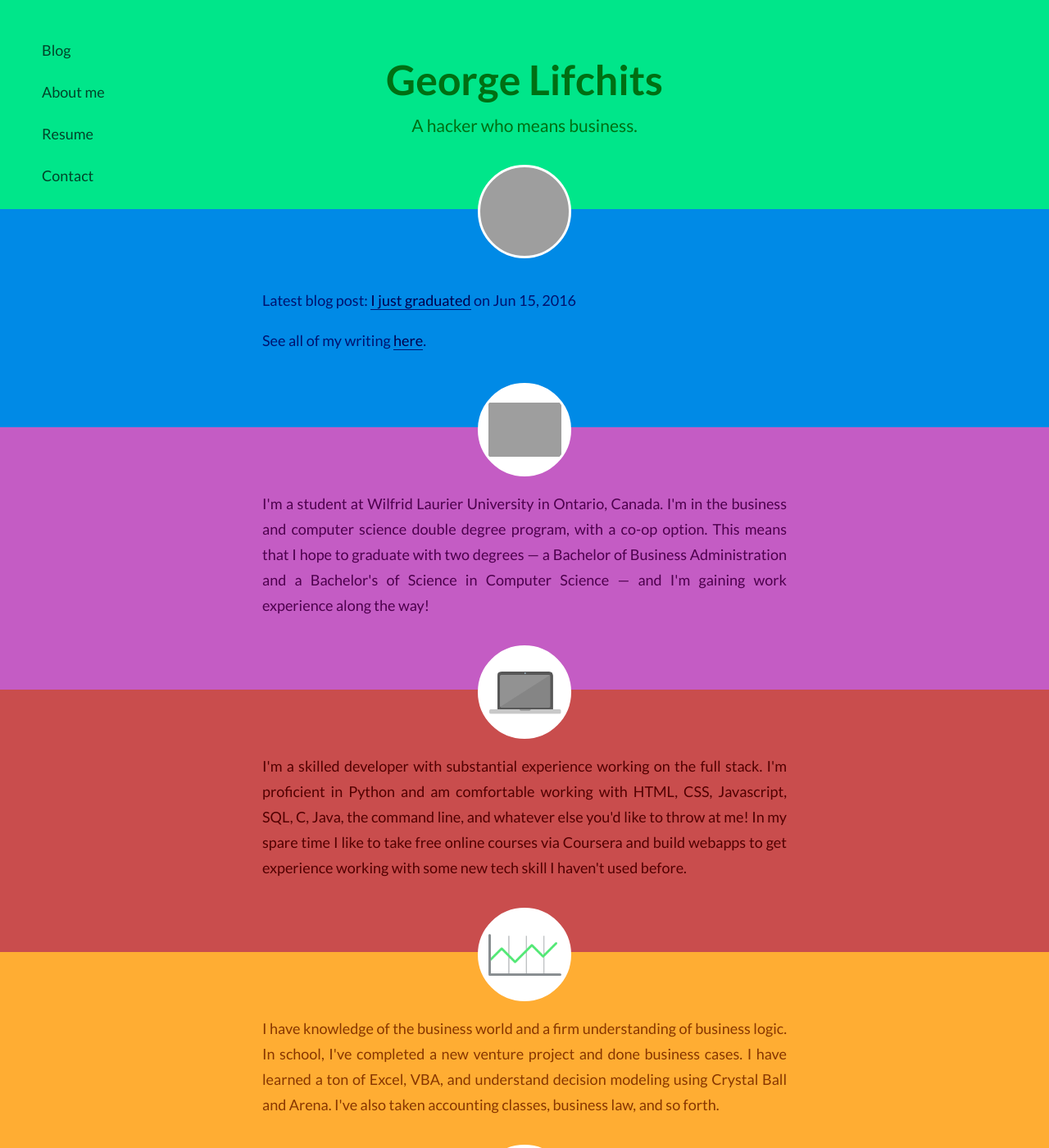
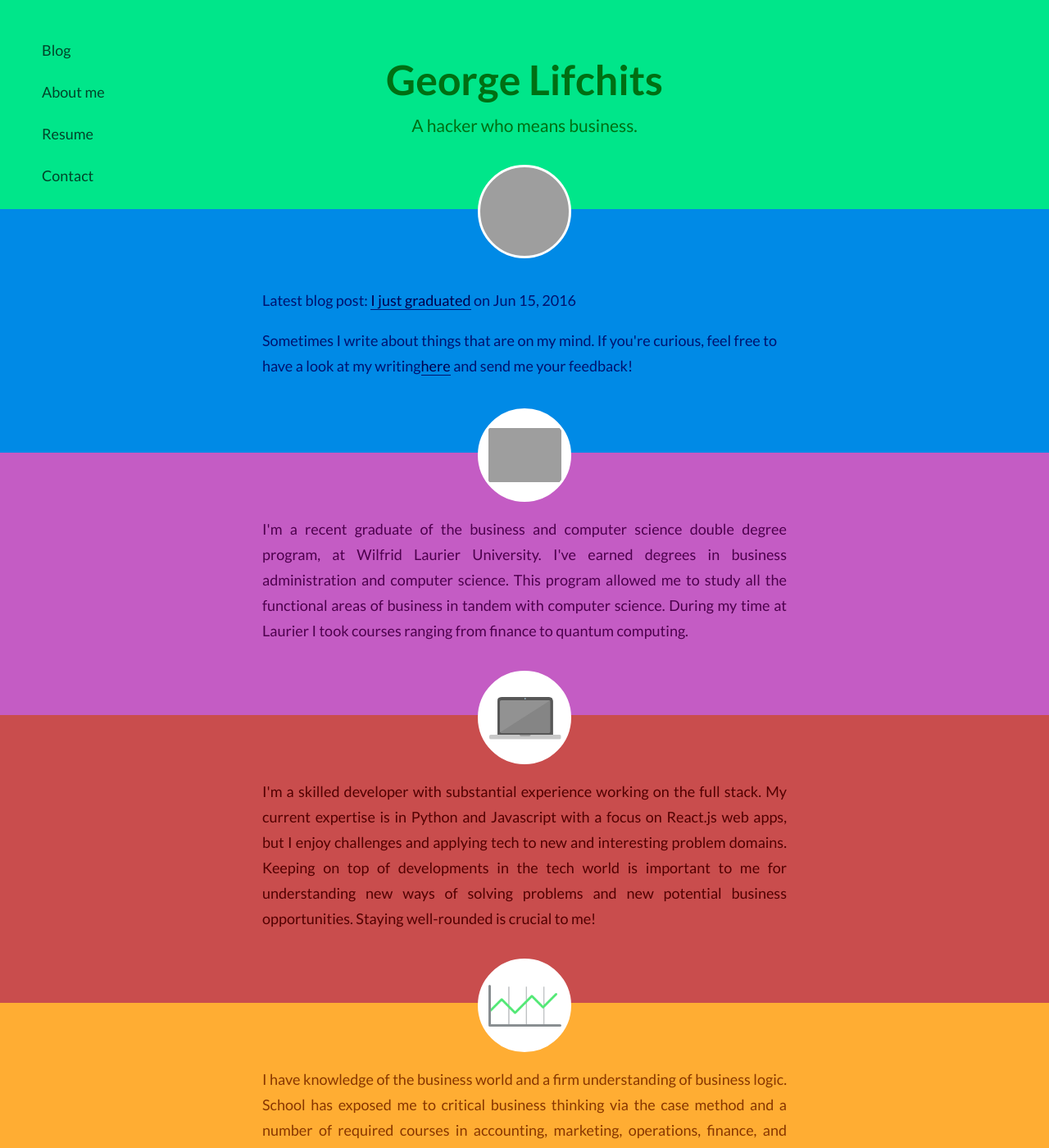
Before and after one commit to glifchits/glifchits.github.io, a Jekyll site: the page built from index.html, in a window 1280 px wide and 1400 px high. Shown: the whole window at 82% size. Built offline with Jekyll 4.4.1, drawn with Linux system fonts in a browser that asks for light colours; nearby versions of some CDN libraries; comment, search, counter and statistics services are not loaded; some of the changed text lies outside the part shown; grey boxes are pictures that could not be loaded.

Commit message:
updated front page. it was a little out of date.

```diff
--- a/index.html
+++ b/index.html
@@ -23,38 +23,42 @@ layout: default
     {{ post.date | date: "%b %-d, %Y" }}
   </span>
   <span class="blog-link">
-    See all of my writing <a href="/blog">here</a>.
+    Sometimes I write about things that are on my mind. If you're curious, feel
+    free to have a look at my writing<a href="/blog">here</a> and send me your
+    feedback!
   </span>
 </section>
 <section id="education">
   <div class="picture"></div>
   <p>
-    I'm a student at Wilfrid Laurier University in Ontario, Canada. I'm in
-    the business and computer science double degree program, with a co-op
-    option. This means that I hope to graduate with two degrees &mdash; a
-    Bachelor of Business Administration and a Bachelor's of Science in
-    Computer Science &mdash; and I'm gaining work experience along the way!
+    I'm a recent graduate of the business and computer science double degree
+    program, at Wilfrid Laurier University. I've earned degrees in business
+    administration and computer science. This program allowed me to study all
+    the functional areas of business in tandem with computer science. During my
+    time at Laurier I took courses ranging from finance to quantum computing.
   </p>
 </section>
 <section id="dev-skills">
   <div class="picture"></div>
   <p>
-    I'm a skilled developer with substantial experience working on the
-    full stack. I'm proficient in Python and am comfortable working with
-    HTML, CSS, Javascript, SQL, C, Java, the command line, and whatever
-    else you'd like to throw at me! In my spare time I like to take free
-    online courses via Coursera and build webapps to get experience
-    working with some new tech skill I haven't used before.
+    I'm a skilled developer with substantial experience working on the full
+    stack. My current expertise is in Python and Javascript with a focus on
+    React.js web apps, but I enjoy challenges and applying tech to new and
+    interesting problem domains. Keeping on top of developments in the tech
+    world is important to me for understanding new ways of solving problems and
+    new potential business opportunities. Staying well-rounded is crucial to
+    me!
   </p>
 </section>
 <section id="biz-skills">
   <div class="picture"></div>
   <p>
-    I have knowledge of the business world and a firm understanding of
-    business logic. In school, I've completed a new venture project and
-    done business cases. I have learned a ton of Excel, VBA, and
-    understand decision modeling using Crystal Ball and Arena. I've also
-    taken accounting classes, business law, and so forth.
+    I have knowledge of the business world and a firm understanding of business
+    logic. School has exposed me to critical business thinking via the case
+    method and a number of required courses in accounting, marketing,
+    operations, finance, and strategy. Although I focus on my skills as a
+    developer, I use my business acumen to guide me through decision-making
+    amongst ambiguity. I aspire to one day lead a team to build a product.
   </p>
 </section>
 <section id="resume">
@@ -71,9 +75,8 @@ layout: default
     <li><i class="fa fa-envelope"></i><a href="mailto:me@georgelifchits.ca">email</a>.</li>
   </ul>
   <p>
-    Please contact me with employment opportunities, constructive feedback,
-    YouTube videos of amazing bass players, or for any reason whatsoever!
-    I love talking to people and would equally love to hear from you. Connect
-    with me in the way you're most comfortable with.
+    Please reach out to me if you'd like to start a conversation about
+    something -- I cherish meeting interesting people and would love to hear
+    from you. Connect with me in the way you're most comfortable with.
   </p>
 </section>
```
